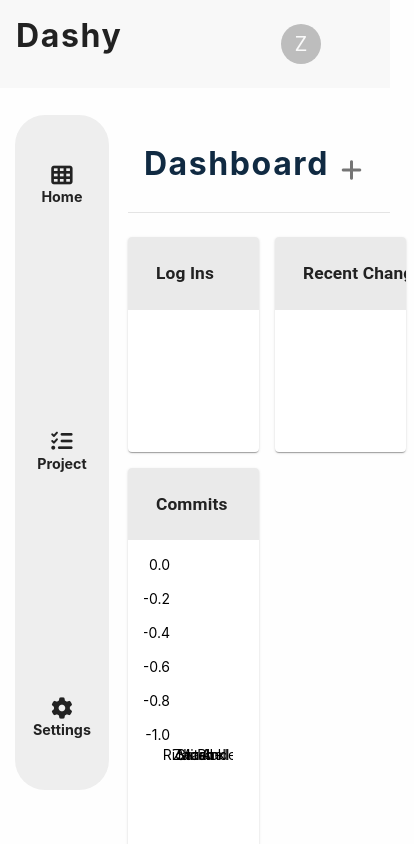
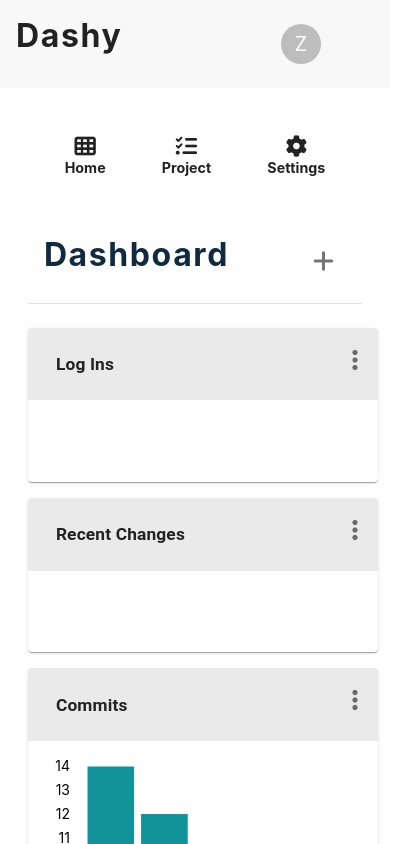
Before and after one commit to ZAnderson-281/cmdb, a React (Create React App) app: page / in a window 390 px wide. Shown: the top 844 px of the page, 414 px wide, since content can reach past the window. Built offline with nearby package versions, Linux system fonts and the light colour scheme.

Commit message:
Started to create backend with python

```diff
--- a/src/MOCK.js
+++ b/src/MOCK.js
@@ -5,29 +5,29 @@ export const userCommitCount = [
   {
     id: uniqid(),
     x: "Richard",
-    y: 0,
+    y: 14,
   },
   {
     id: uniqid(),
     x: "Sarah",
-    y: 0,
+    y: 12,
   },
   {
     id: uniqid(),
     x: "Mitchell",
-    y: 0,
+    y: 9,
   },
   {
     id: uniqid(),
     x: "Rick",
-    y: 0,
+    y: 8,
   },
 ];
 
 // Mock User Data
 export const currentUserData = {
   id: uniqid(),
-  name: "Zac Anderson",
+  name: "Zac",
   auth: "Admin",
   logins: [],
   commits: 0,
--- a/src/index.css
+++ b/src/index.css
@@ -268,3 +268,30 @@ nav {
 .modal-item {
   margin: 0.5rem 5rem;
 }
+
+@media only screen and (max-width: 768px) {
+  .container {
+    grid-template-columns: repeat(1, 1fr);
+  }
+  .dashboard-body {
+    grid-template-columns: repeat(1, 1fr);
+  }
+  .planning-body {
+    grid-template-columns: repeat(1, 1fr);
+  }
+  .dashboard-sidebar {
+    display: flex;
+    align-items: center;
+    flex-direction: row;
+    height: 10vh;
+    background-color: #fff;
+    z-index: 100;
+  }
+  .card {
+    max-height: 60vh;
+  }
+  .bar {
+    min-height: 50vh;
+    min-width: 100%;
+  }
+}
```
Also changed, not shown: Python Backend/requirements.txt (added), 2 other files (tests, documents, lock files or other folders).
